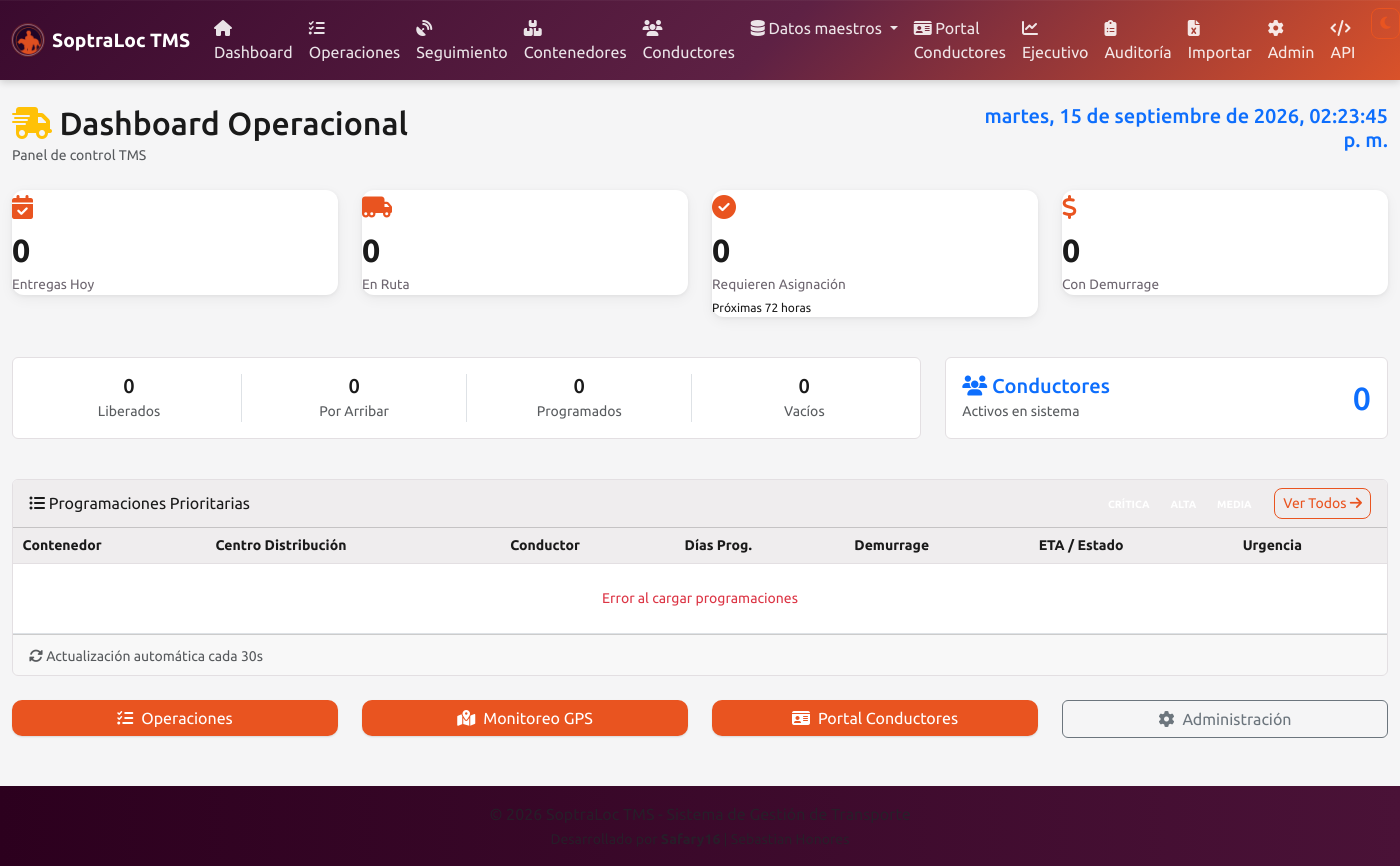
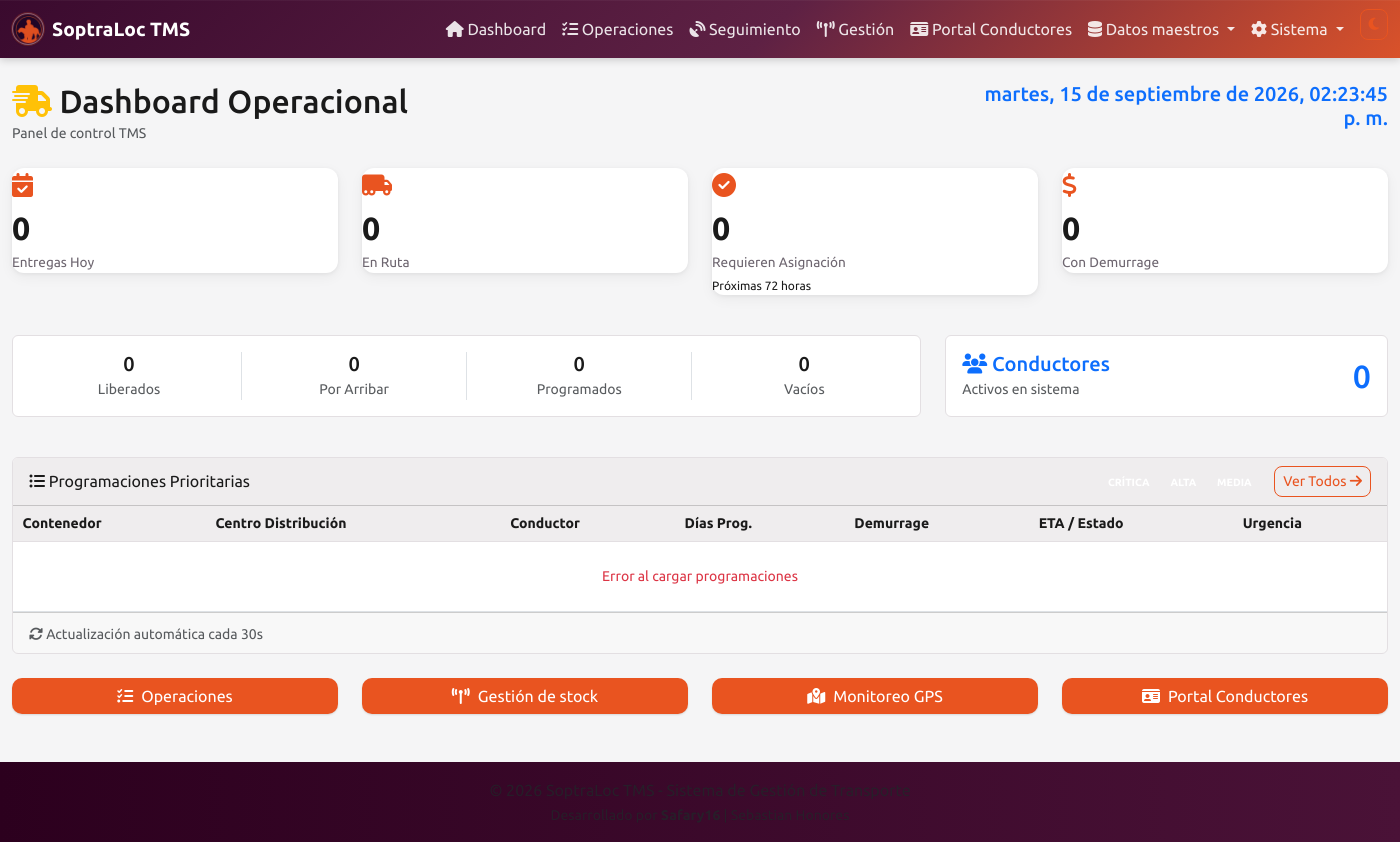
Before and after one commit to Safary16/soptraloc, a Django app: page /dashboard/ in a window 1400 px wide. After the commit the page ends 842 px from the top, so only its background shows below. Run offline with Django 5.2, Linux system fonts and the light colour scheme; data that the repository does not hold is empty.

Commit message:
refactor(consolidacion): mapa de navegación por rol — 1 pantalla de acción por rol, sin laberintos
Ejercicio mental previo (higiene laboral + ergonomía visual):
- Menú con duplicados (Conductores suelto + en Datos maestros) y vistas
  que competían (Contenedores solo-lectura vs Gestión accionable).
- home.html apuntaba los KPIs a /containers/ (tabla pasiva) en vez de
  a la vista donde se actúa.
- Visión del Día tenía botón al panel legacy (laberinto), no a Gestión.

Aplicado:
- base.html: menú = Dashboard | Operaciones | Seguimiento | Gestión |
  Portal Conductores + dropdowns Datos maestros y Sistema. Sin duplicados.
- gestion.html: acepta pre-filtros por URL (?estado=&cliente=&nave=&search=)
  para deep-links desde el home.
- home.html: KPIs y accesos rápidos apuntan a /gestion/ (con filtro);
  accesos = Operaciones · Gestión de stock · Monitoreo GPS · Portal Conductores.
- vision_operativa.html: botón al panel legacy reemplazado por
  'Gestión de stock' → /gestion/.
- Legacy (panel completo, asignacion, estados, operaciones-diarias)
  sigue funcional por URL directa (no se rompe nada externo).

Verificado: check 0 silenced, 16 páginas 200, menú sin legacy, suite 50/50.

```diff
--- a/templates/base.html
+++ b/templates/base.html
@@ -60,13 +60,13 @@
                         </a>
                     </li>
                     <li class="nav-item">
-                        <a class="nav-link" href="/containers/">
-                            <i class="fas fa-boxes"></i> Contenedores
+                        <a class="nav-link" href="/gestion/">
+                            <i class="fas fa-tower-broadcast"></i> Gestión
                         </a>
                     </li>
                     <li class="nav-item">
-                        <a class="nav-link" href="/drivers/">
-                            <i class="fas fa-users"></i> Conductores
+                        <a class="nav-link nav-driver-portal" href="/driver/login/">
+                            <i class="fas fa-id-card"></i> Portal Conductores
                         </a>
                     </li>
                     <li class="nav-item dropdown">
@@ -74,39 +74,22 @@
                             <i class="fas fa-database"></i> Datos maestros
                         </a>
                         <ul class="dropdown-menu">
-                            <li><a class="dropdown-item" href="/drivers/">Conductores</a></li>
-                            <li><a class="dropdown-item" href="/cds/">Centros de distribución</a></li>
+                            <li><a class="dropdown-item" href="/containers/"><i class="fas fa-boxes"></i> Contenedores</a></li>
+                            <li><a class="dropdown-item" href="/drivers/"><i class="fas fa-users"></i> Conductores</a></li>
+                            <li><a class="dropdown-item" href="/cds/"><i class="fas fa-warehouse"></i> Centros de distribución</a></li>
                         </ul>
                     </li>
-                    <li class="nav-item">
-                        <a class="nav-link nav-driver-portal" href="/driver/login/">
-                            <i class="fas fa-id-card"></i> Portal Conductores
+                    <li class="nav-item dropdown">
+                        <a class="nav-link dropdown-toggle" href="#" role="button" data-bs-toggle="dropdown">
+                            <i class="fas fa-cog"></i> Sistema
                         </a>
-                    </li>
-                    <li class="nav-item">
-                        <a class="nav-link" href="/executive/">
-                            <i class="fas fa-chart-line"></i> Ejecutivo
-                        </a>
-                    </li>
-                    <li class="nav-item">
-                        <a class="nav-link" href="/auditoria/">
-                            <i class="fas fa-clipboard-list"></i> Auditoría
-                        </a>
-                    </li>
-                    <li class="nav-item">
-                        <a class="nav-link" href="/importar/">
-                            <i class="fas fa-file-excel"></i> Importar
-                        </a>
-                    </li>
-                    <li class="nav-item">
-                        <a class="nav-link" href="/admin/">
-                            <i class="fas fa-cog"></i> Admin
-                        </a>
-                    </li>
-                    <li class="nav-item">
-                        <a class="nav-link" href="/api/">
-                            <i class="fas fa-code"></i> API
-                        </a>
+                        <ul class="dropdown-menu">
+                            <li><a class="dropdown-item" href="/executive/"><i class="fas fa-chart-line"></i> Ejecutivo</a></li>
+                            <li><a class="dropdown-item" href="/auditoria/"><i class="fas fa-clipboard-list"></i> Auditoría</a></li>
+                            <li><a class="dropdown-item" href="/importar/"><i class="fas fa-file-excel"></i> Importar</a></li>
+                            <li><a class="dropdown-item" href="/admin/"><i class="fas fa-lock"></i> Admin</a></li>
+                            <li><a class="dropdown-item" href="/api/"><i class="fas fa-code"></i> API</a></li>
+                        </ul>
                     </li>
                     <li class="nav-item ms-lg-2">
                         <button id="theme-toggle" class="btn btn-ubuntu-outline btn-sm" type="button" title="Cambiar tema (claro/oscuro)">
--- a/templates/home.html
+++ b/templates/home.html
@@ -22,7 +22,7 @@
     <!-- KPIs Críticos -->
     <div class="row mb-4">
         <div class="col-lg-3 col-md-6 mb-3">
-            <a href="/containers/?estado=programado" class="text-decoration-none">
+            <a href="/gestion/?estado=programado" class="text-decoration-none">
                 <div class="card stat-card orange fade-in" style="cursor: pointer; transition: transform 0.2s;" onmouseover="this.style.transform='scale(1.05)'" onmouseout="this.style.transform='scale(1)'">
                     <div class="stat-icon">
                         <i class="fas fa-calendar-check"></i>
@@ -33,7 +33,7 @@
             </a>
         </div>
         <div class="col-lg-3 col-md-6 mb-3">
-            <a href="/containers/?estado=en_ruta" class="text-decoration-none">
+            <a href="/gestion/?estado=en_ruta" class="text-decoration-none">
                 <div class="card stat-card purple fade-in" style="cursor: pointer; transition: transform 0.2s;" onmouseover="this.style.transform='scale(1.05)'" onmouseout="this.style.transform='scale(1)'">
                     <div class="stat-icon">
                         <i class="fas fa-truck-moving"></i>
@@ -56,7 +56,7 @@
             </a>
         </div>
         <div class="col-lg-3 col-md-6 mb-3">
-            <a href="/containers/" class="text-decoration-none">
+            <a href="/gestion/" class="text-decoration-none">
                 <div class="card stat-card {% if stats.con_demurrage > 0 %}bg-danger text-white{% else %}dark{% endif %} fade-in" style="cursor: pointer; transition: transform 0.2s;" onmouseover="this.style.transform='scale(1.05)'" onmouseout="this.style.transform='scale(1)'">
                     <div class="stat-icon">
                         <i class="fas fa-dollar-sign"></i>
@@ -123,7 +123,7 @@
                             <span class="badge badge-urgencia-alta ms-1">ALTA</span>
                             <span class="badge badge-urgencia-media ms-1">MEDIA</span>
                         </small>
-                        <a href="/containers/" class="btn btn-sm btn-ubuntu-outline">
+                        <a href="/gestion/" class="btn btn-sm btn-ubuntu-outline">
                             Ver Todos <i class="fas fa-arrow-right"></i>
                         </a>
                     </div>
@@ -170,6 +170,11 @@
             </a>
         </div>
         <div class="col-md-3 mb-2">
+            <a href="/gestion/" class="btn btn-ubuntu w-100">
+                <i class="fas fa-tower-broadcast me-2"></i>Gestión de stock
+            </a>
+        </div>
+        <div class="col-md-3 mb-2">
             <a href="/monitoring/" class="btn btn-ubuntu w-100">
                 <i class="fas fa-map-marked-alt me-2"></i>Monitoreo GPS
             </a>
@@ -177,11 +182,6 @@
         <div class="col-md-3 mb-2">
             <a href="/driver/login/" class="btn btn-ubuntu w-100">
                 <i class="fas fa-id-card me-2"></i>Portal Conductores
-            </a>
-        </div>
-        <div class="col-md-3 mb-2">
-            <a href="/admin/" class="btn btn-outline-secondary w-100">
-                <i class="fas fa-cog me-2"></i>Administración
             </a>
         </div>
     </div>
--- a/templates/vision_operativa.html
+++ b/templates/vision_operativa.html
@@ -138,7 +138,7 @@
     </div>
 
     <div class="mt-3">
-        <a href="/operaciones/panel/" class="btn btn-sm btn-outline-secondary"><i class="fas fa-tasks"></i> Panel completo (liberación, ciclo, preasignación)</a>
+        <a href="/gestion/" class="btn btn-sm btn-outline-secondary"><i class="fas fa-tower-broadcast"></i> Gestión de stock (liberar, programar, modificar)</a>
     </div>
 </div>
 
```
Also changed, not shown: templates/gestion.html (+11 -0 lines).
